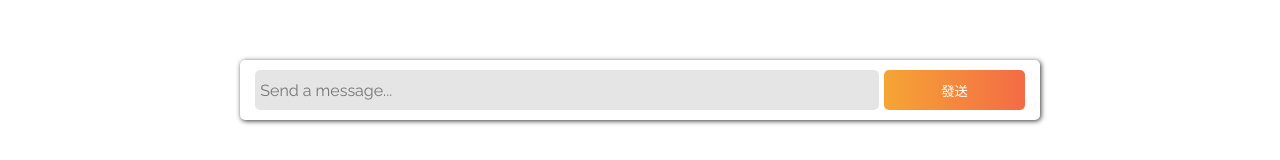
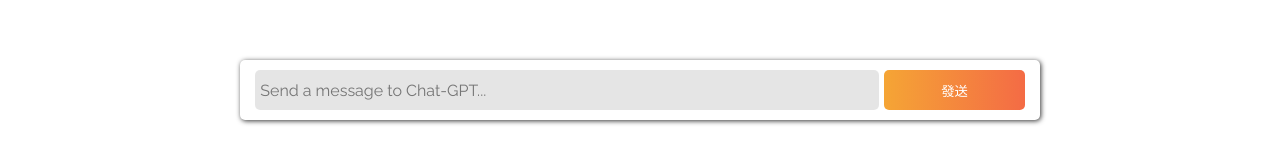
Before and after one commit to AJI0417/TSSH-OpenAI-Project, a plain HTML site: page index.html in a window 1280 px wide. Shown: the part 660-820 px from the top of the page. Drawn offline with Linux system fonts and the light colour scheme.

Commit message:
Update index.html

```diff
--- a/index.html
+++ b/index.html
@@ -25,7 +25,7 @@
   <div class="main" id="main"></div>
   <!-- controllor-->
   <div class="controllor">
-    <input type="text" id="question" placeholder="Send a message..." name="question" />
+    <input type="text" id="question" placeholder="Send a message to Chat-GPT..." name="question" />
     <button type="submit" id="send">發送</button>
   </div>
 
```
